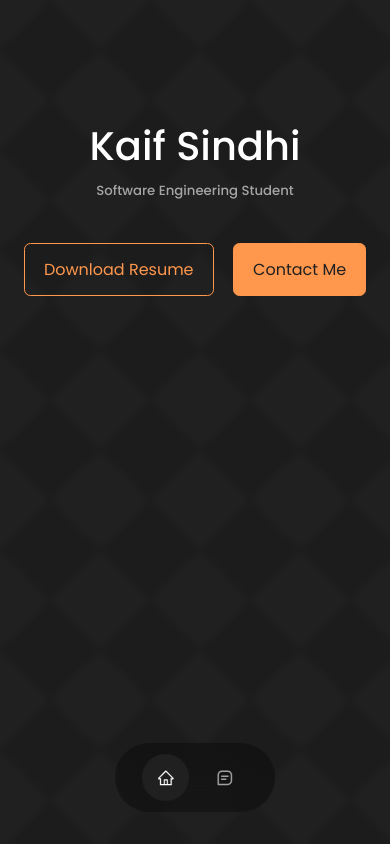
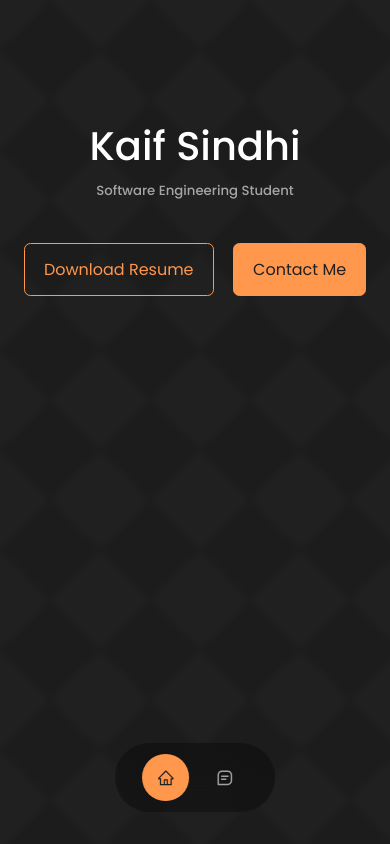
Before and after one commit to kaifsindhi/react-portfolio-v2, a React (Create React App) app: page / in a window 390 px wide. Shown: the top 844 px of the page. Built offline with nearby package versions, Linux system fonts and the light colour scheme.

Commit message:
more phone styling

```diff
--- a/src/components/contact/contact.css
+++ b/src/components/contact/contact.css
@@ -70,7 +70,11 @@ textarea {
         width: var(--container-width-sm);
     }
 
+    div.contact__options{
+        visibility: collapse;
+    }
+/*
     .contact__option {
         padding: 0.6rem;
-    }
+    } */
 }
--- a/src/components/nav/Nav.jsx
+++ b/src/components/nav/Nav.jsx
@@ -17,6 +17,7 @@ const Nav = () => {
           <h5>Home</h5>
         </a>
         {/* <a
+          id="page"
           href="#portfolio"
           className={activeNav === "#portfolio" ? "active" : ""}
           onClick={() => setActiveNav("#portfolio")}
--- a/src/components/nav/nav.css
+++ b/src/components/nav/nav.css
@@ -19,12 +19,25 @@ nav {
 /* Standard */
 .standard {
   background: transparent;
-  border-radius: 1rem;
   flex-direction: row;
   right: 0;
   top: 2rem;
   transform: translateX(-5vw);
   gap: 0;
+}
+
+.standard a {
+  padding: 0.5rem;
+  border: 1px solid var(--color-primary);
+  border-radius: 0;
+  width: 100px;
+  justify-content: center;
+  border-radius: 0 0 0 0;
+}
+
+.standard #page {
+  border-left: 0;
+  border-right: 0;
 }
 
 .standard #first {
@@ -33,17 +46,6 @@ nav {
 
 .standard #last {
   border-radius: 0 1.5rem 1.5rem 0;
-}
-
-.standard a {
-  padding: 0.5rem;
-  border: 1px solid var(--color-primary);
-  border-radius: 0;
-  border-left: 0;
-  border-right: 0;
-  width: 100px;
-  justify-content: center;
-  border-radius: 0 0 0 0;
 }
 
 .standard a:hover {
@@ -59,7 +61,6 @@ nav {
   border-radius: 0 0 0 0;
 }
 
-
 /* Small Devices */
 .mobile {
   padding: 0.7rem 1.7rem;
@@ -72,30 +73,26 @@ nav {
 }
 
 .mobile a:hover {
-  background: rgba(0, 0, 0, 0.3);
+  background: var(--color-bg-variant);
 }
 
 .mobile a.active {
-  background: var(--color-bg);
-  color: var(--color-white);
+  background: var(--color-primary);
+  color: var(--color-bg);
 }
 
 /* Hide Mobile Nav Bar */
-.mobile,
-.mobile * {
+.mobile {
   visibility: hidden;
 }
+
 /* Visibility */
 @media screen and (max-width: 1280px) {
-  .mobile,
-  .mobile * {
+  .mobile {
     visibility: visible;
   }
 
-  .standard,
-  .standard *,
-  #first,
-  #last {
+  .standard {
     visibility: hidden;
   }
 }
```
